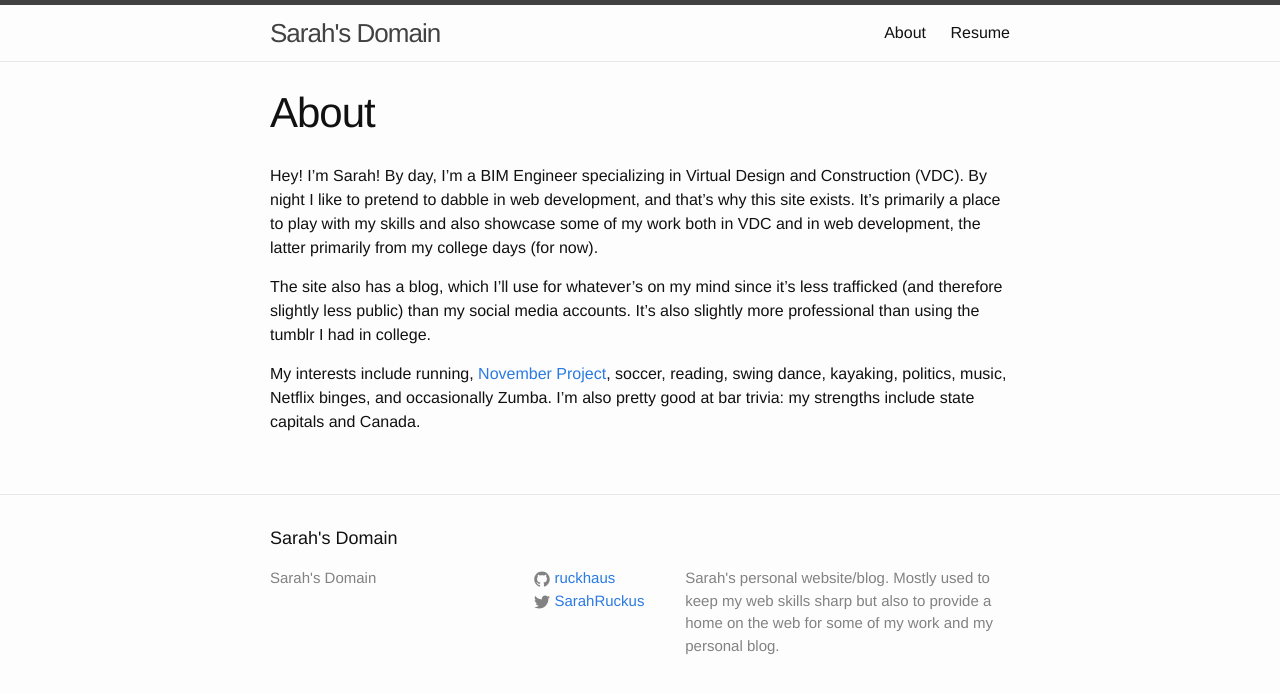
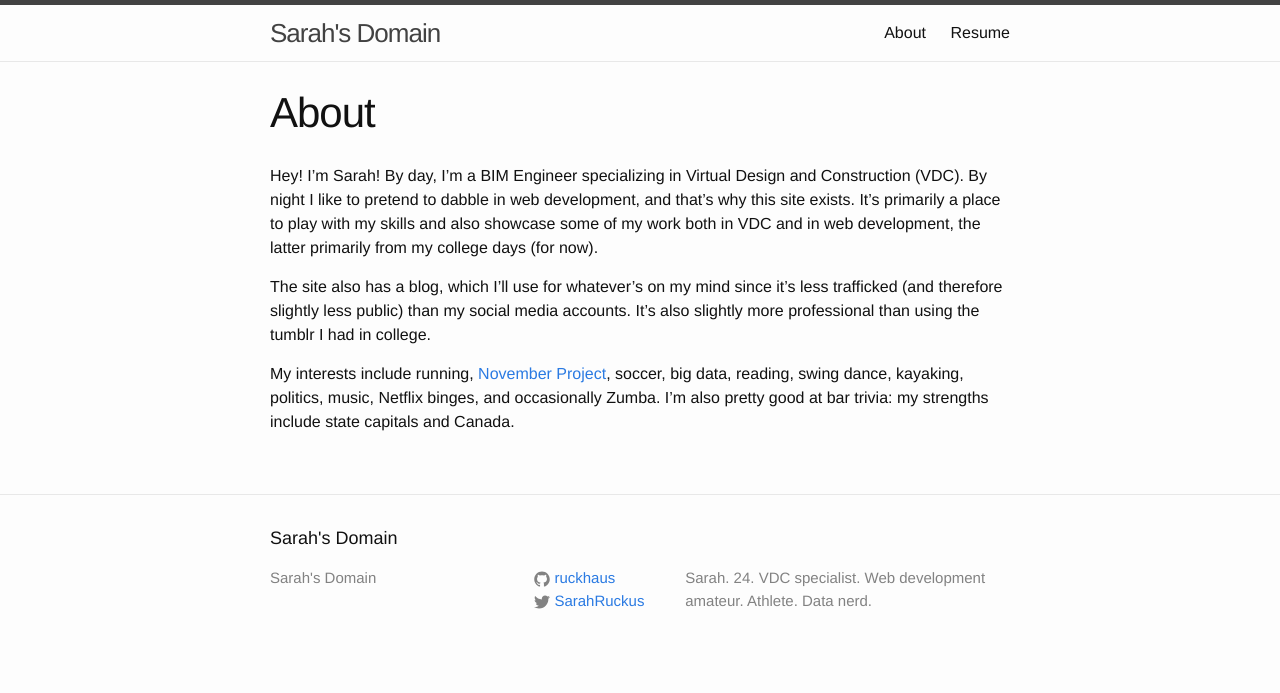
Before and after one commit to ruckhaus/ruckhaus.github.io, a Jekyll site: the page built from about.md, in a window 1280 px wide. Shown: the top 693 px of the page. Built offline with Jekyll 4.4.1, drawn with Linux system fonts in a browser that asks for light colours.

Commit message:
about and config updates

```diff
--- a/_config.yml
+++ b/_config.yml
@@ -9,8 +9,7 @@
 title: Sarah's Domain
 # email: your-email@domain.com
 description: > # this means to ignore newlines until "baseurl:"
-  Sarah's personal website/blog. Mostly used to keep my web skills sharp but
-  also to provide a home on the web for some of my work and my personal blog.
+  Sarah. 24. VDC specialist. Web development amateur. Athlete. Data nerd.
 baseurl: "" # the subpath of your site, e.g. /blog
 url: "https://ruckhaus.github.io" # the base hostname & protocol for your site
 twitter_username: SarahRuckus
--- a/about.md
+++ b/about.md
@@ -8,6 +8,6 @@ Hey! I'm Sarah! By day, I'm a BIM Engineer specializing in Virtual Design and Co
 
 The site also has a blog, which I'll use for whatever's on my mind since it's less trafficked (and therefore slightly less public) than my social media accounts. It's also slightly more professional than using the tumblr I had in college.
 
-My interests include running, [November Project][1], soccer, reading, swing dance, kayaking, politics, music, Netflix binges, and occasionally Zumba. I'm also pretty good at bar trivia: my strengths include state capitals and Canada.
+My interests include running, [November Project][1], soccer, big data, reading, swing dance, kayaking, politics, music, Netflix binges, and occasionally Zumba. I'm also pretty good at bar trivia: my strengths include state capitals and Canada.
 
 [1]: http://november-project.com/
```
